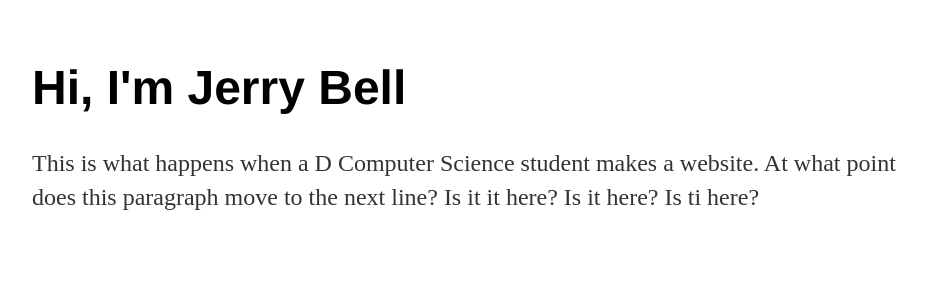
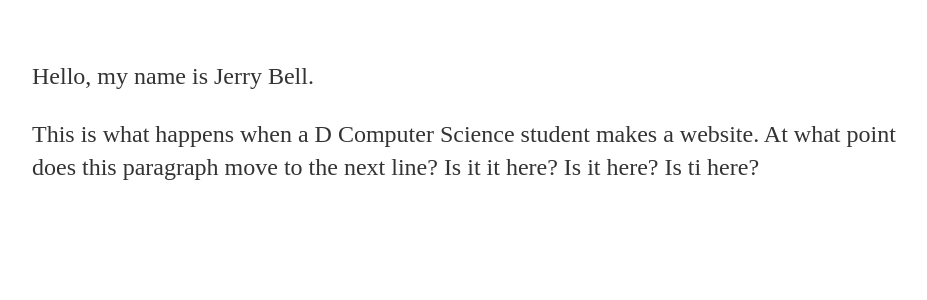
Before and after one commit to jerrybell/jerrybell.github.io, a Jekyll site: the page index.html, which Jekyll copies as it is, in a window 1280 px wide. Shown: the top 300 px of the page, without its empty margins (160-1087 px from the left). Built offline with Jekyll 4.4.1, drawn with Linux system fonts in a browser that asks for light colours.

Commit message:
Update index.html

```diff
--- a/index.html
+++ b/index.html
@@ -8,8 +8,8 @@
 	<body>
 		<div class="container">
     		<div class="blurb">
-        		<h1>Hi, I'm Jerry Bell</h1>
-				<p>This is what happens when a D Computer Science student makes a website. At what point does this paragraph move to the next line? Is it it here? Is it here? Is ti here?</p>
+			<p>Hello, my name is Jerry Bell. </p>
+			<p>This is what happens when a D Computer Science student makes a website. At what point does this paragraph move to the next line? Is it it here? Is it here? Is ti here?</p>
     		</div><!-- /.blurb -->
 		</div><!-- /.container -->
 	</body>
```
